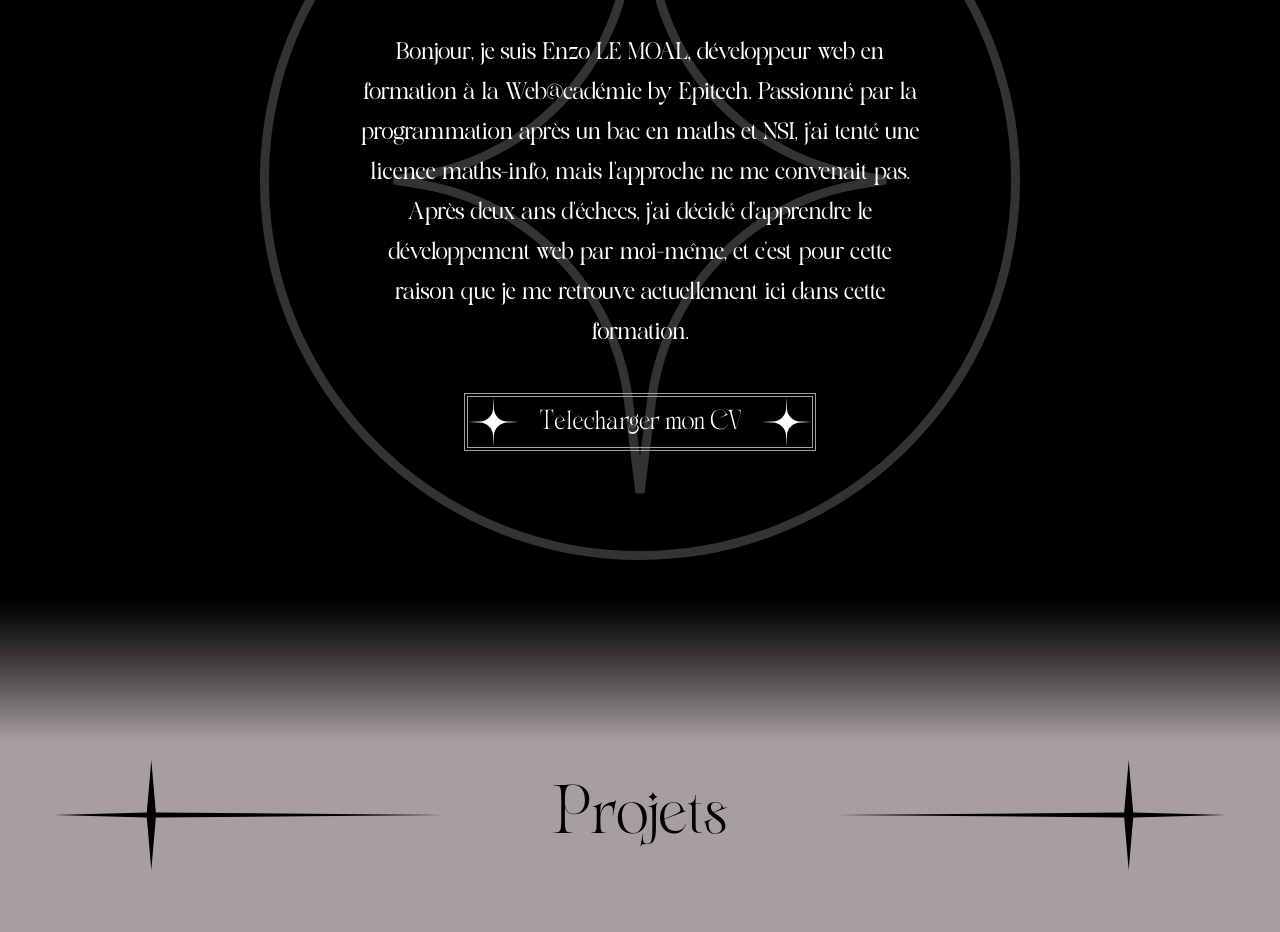
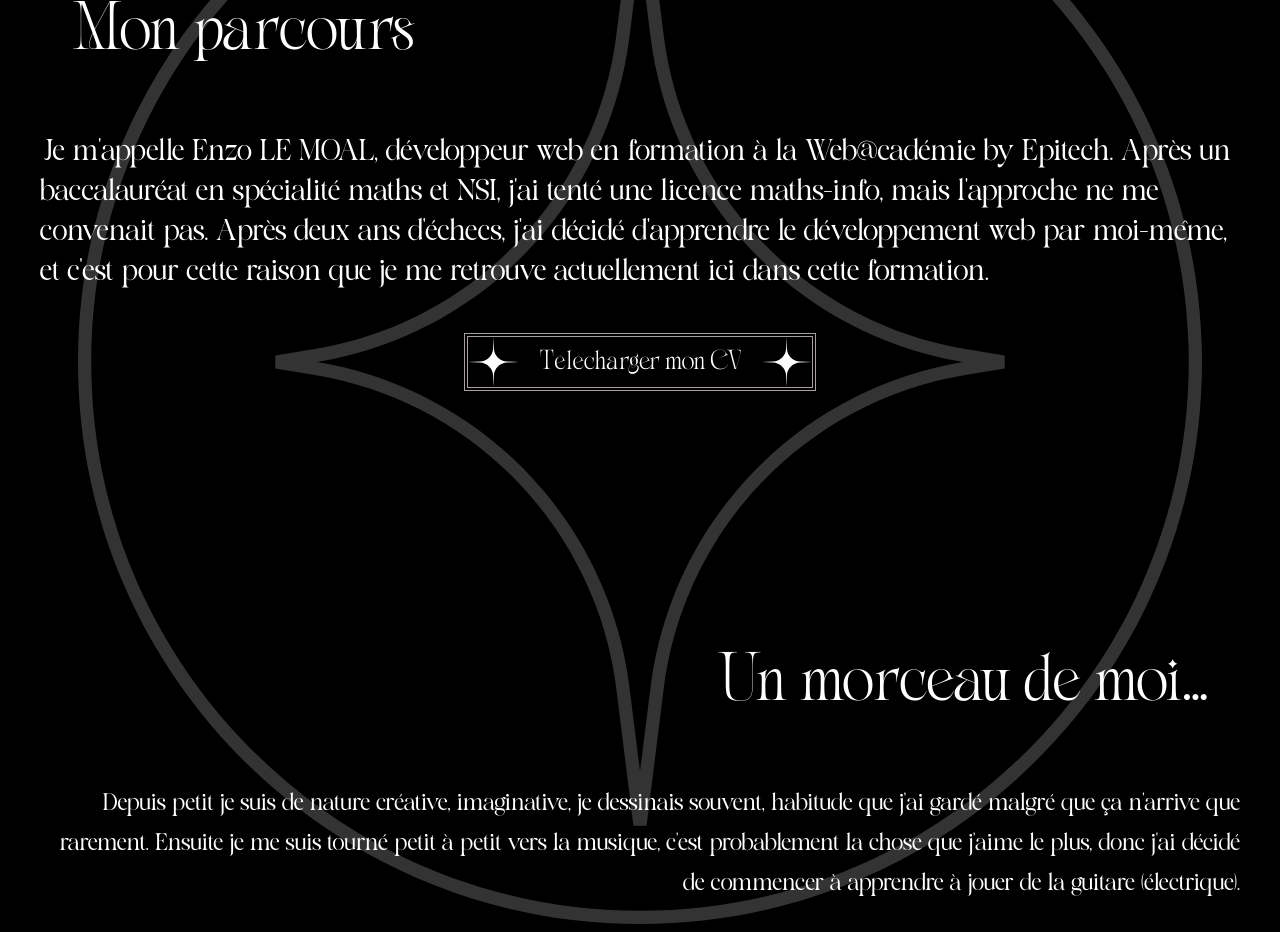
Before and after one commit to nzoLM/portfolio, a Next.js app: page / in a window 1280 px wide. Shown: the part 1180-2112 px from the top of the page. Built offline with nearby package versions, Linux system fonts and the light colour scheme.

Commit message:
feat: feat: update About, Hero, Navbar, and Project components for improved content and styling

```diff
--- a/src/app/about.js
+++ b/src/app/about.js
@@ -21,7 +21,8 @@ export function About(){
     return(
         <div id="about" className="relative flex flex-col min-h-screen bg-black h-full overflow-hidden">
             <Image alt="Star-circle icon" src={Star} className="absolute w-full h-full p-5"/>
-            <div className="z-0 flex flex-col items-center align-center lg:w-1/2 h-screen self-center">
+            <div className="z-0 flex flex-col items-center align-center h-screen self-center">
+                <div className="flex flex-col justify-center items-center text-left h-screen gap-5 sm:gap-10 sm:p-10">
                 <motion.h1
                 initial={{opacity: 0, y: -50}}
                 whileInView={{opacity: 1, y: 0}}
@@ -32,8 +33,7 @@ export function About(){
                     duration: 2,
                     }}
                 viewport={{ once: true, amount: 0.5 }}
-                 className="text-6xl text-center pt-16">À PROPOS</motion.h1>
-                <div className="flex flex-col justify-center items-center text-center my-auto gap-5 sm:gap-10 sm:p-10">
+                 className="text-6xl w-full text-left p-8">Mon parcours</motion.h1>
                     <motion.p
                     initial={{opacity: 0, x: 50}}
                     whileInView={{opacity: 1, x: 0}}
@@ -44,9 +44,9 @@ export function About(){
                         duration: 1,
                         }}
                     viewport={{ once: true, amount: 0.5 }}
-                     className="text-xl lg:text-2xl self-center leading-10">
-                    Bonjour, je suis Enzo LE MOAL, développeur web en formation à la Web@cadémie by Epitech.
-                    Passionné par la programmation après un bac en maths et NSI, j&apos;ai tenté une licence maths-info,
+                     className="text-2xl lg:text-3xl self-center leading-10">
+                    Je m'appelle Enzo LE MOAL, développeur web en formation à la Web@cadémie by Epitech.
+                    Après un baccalauréat en spécialité maths et NSI, j&apos;ai tenté une licence maths-info,
                     mais l&apos;approche ne me convenait pas.
                     Après deux ans d&apos;échecs, j&apos;ai décidé d&apos;apprendre le développement web par moi-même, et c&apos;est pour cette raison que je me retrouve actuellement ici dans cette formation.
                     </motion.p>
@@ -68,6 +68,37 @@ export function About(){
                 <div>
                 </div>
             </div>
+            <div className="z-0 flex flex-col items-center align-center self-center">
+                <div className="flex flex-col justify-center items-center text-left my-auto gap-5 sm:gap-10 sm:p-10">
+                <motion.h1
+                initial={{opacity: 0, y: -50}}
+                whileInView={{opacity: 1, y: 0}}
+                animated={{opacity: 1, y:0}}
+                transition={{
+                    type: "spring",
+                    damping: 10,
+                    duration: 2,
+                    }}
+                viewport={{ once: true, amount: 0.5 }}
+                 className="text-6xl w-full text-right p-8">Un morceau de moi...</motion.h1>
+                    <motion.p
+                    initial={{opacity: 0, x: 50}}
+                    whileInView={{opacity: 1, x: 0}}
+                    animated={{opacity: 1, x:0}}
+                    transition={{
+                        type: "spring",
+                        damping: 10,
+                        duration: 1,
+                        }}
+                    viewport={{ once: true, amount: 0.5 }}
+                     className="text-xl lg:text-2xl text-right self-center leading-10">
+                    Depuis petit je suis de nature créative, imaginative, je dessinais souvent, habitude que j'ai gardé malgré que ça n'arrive que rarement.
+                    Ensuite je me suis tourné petit à petit vers la musique, c'est probablement la chose que j'aime le plus, donc j'ai décidé de commencer à apprendre à jouer de la guitare (électrique).
+                    </motion.p>
+                </div>
+                <div>
+                </div>
+            </div>
         </div>
     )
 }
--- a/src/app/hero.js
+++ b/src/app/hero.js
@@ -36,9 +36,8 @@ export function Hero(){
                 transition={{duration: 1.5, bounce: 0.6, type: "spring"}}
                 viewport={{ once: true, amount: 0.5 }}>
                 <h2 className="text-5xl lg:text-7xl">DÉVELOPPEUR WEB - FULL STACK</h2>
-                <p className="text-xl analogist">En recherche d&apos;alternance,<br /> Durée 14 mois,<br /> Rythme 3 semaines entreprise, 1 semaine formation</p>
-                <p className="">Je suis convaincu que l&apos;art est présent partout, il vit sous toutes formes et je me permets d&apos;y mettre l&apos;intention quand je code.
-                Je vous propose donc de porter mes lunettes ici.</p>
+                {/* <p className="text-xl analogist">En recherche d&apos;alternance,<br /> Durée 14 mois,<br /> Rythme 3 semaines entreprise, 1 semaine formation</p> */}
+                <p className="text-xl">Born to be an artist, forced to be a developer. ╮( ˘ ､ ˘ )╭</p>
             </motion.div>
         </div>
     )
--- a/src/app/navbar.js
+++ b/src/app/navbar.js
@@ -47,7 +47,7 @@ export function Navbar() {
     transition={{y:{ type: "spring", stiffness: 100, damping: 12 }}}
     className="fixed top-0 left-0 w-full h-46 lg:h-fit z-50"
     >
-      <div className='flex relative items-center p-10 bg-gradient-to-b from-[#A79EA1] to-transparent gap-5 w-full text-white justify-between'>
+      <div className='flex relative items-center p-10 bg-gradient-to-b from-black to-transparent gap-5 w-full text-white justify-between'>
         <div className="lg:w-96">
           <motion.h1 initial={{opacity: 0, x: -50}}
                 whileInView={{opacity: 1, x: 0}}
--- a/src/app/project.js
+++ b/src/app/project.js
@@ -26,7 +26,7 @@ const projectData = [
   icons: [
     <RiReactjsFill className="text-5xl" key="nextjs"/>,
     <RiTailwindCssFill className="text-5xl" key="tailwindcss"/>,
-    <FaDocker className="text-5xl" key="tailwindcss"/>
+    <FaDocker className="text-5xl" key="docker"/>
   ],
   github: "https://github.com/nzoLM/Kords",
   website : "https://kords-social.vercel.app/",
```
